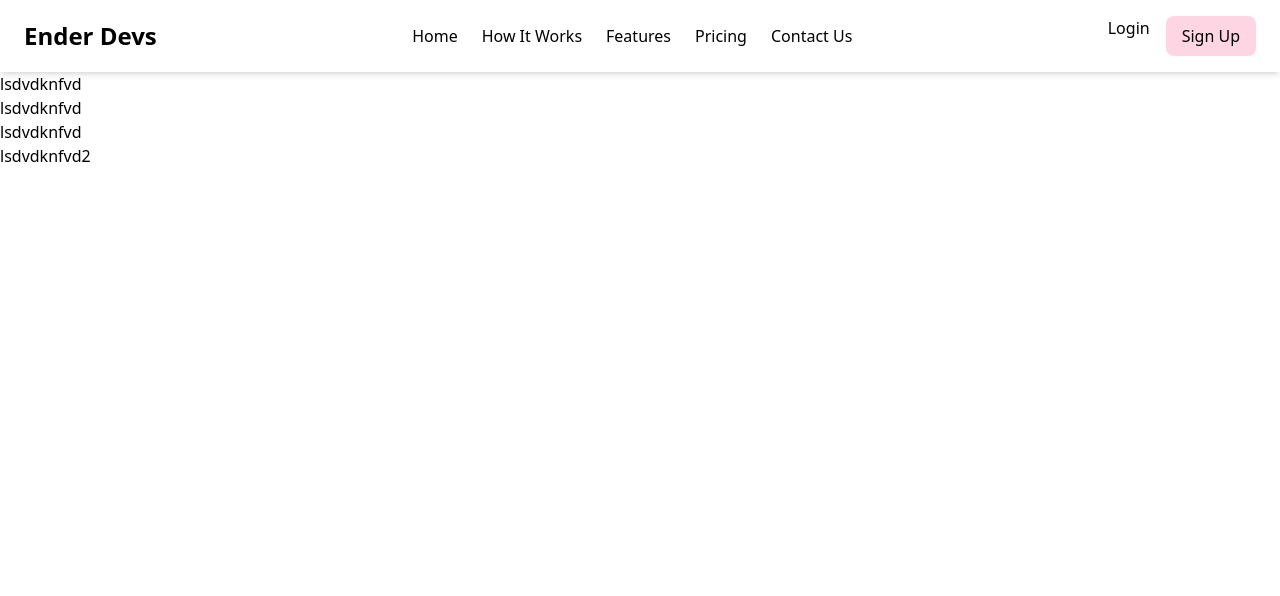
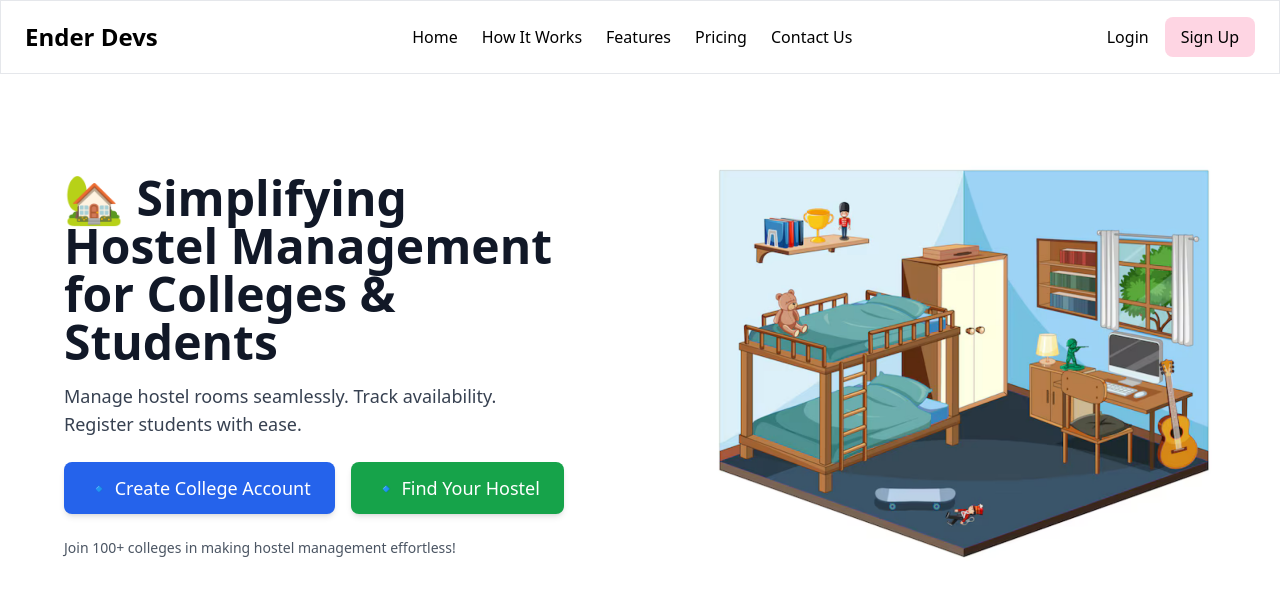
Before and after one commit to dev-aditya-lab/EnderDevs-Hostel-Management-System, a React (Vite) app: page / in a window 1280 px wide. Shown: the top 596 px of the page. Built offline with nearby package versions, Linux system fonts and the light colour scheme.

Commit message:
hero section done

```diff
--- a/src/components/L_Hero.jsx
+++ b/src/components/L_Hero.jsx
@@ -2,12 +2,39 @@ import React from 'react'
 
 function L_Hero() {
   return (
-    <>
-      <h1>lsdvdknfvd</h1>
-      <h1>lsdvdknfvd</h1>
-      <h1>lsdvdknfvd</h1>
-      <h1>lsdvdknfvd2</h1>
-    </>
+    <section className="relative py-10 px-6 text-center">
+      <div className="max-w-6xl mx-auto flex flex-col md:flex-row items-center gap-36">
+        {/* Text Content */}
+        <div className="md:w-1/2 text-left">
+          <h1 className="text-4xl md:text-5xl font-bold text-gray-900">
+            🏡 Simplifying Hostel Management for Colleges & Students
+          </h1>
+          <p className="mt-4 text-lg text-gray-700">
+            Manage hostel rooms seamlessly. Track availability. Register students with ease.
+          </p>
+          <div className="mt-6 flex gap-4">
+            <button className="px-6 py-3 bg-blue-600 text-white rounded-lg text-lg shadow-md hover:bg-blue-700">
+              🔹 Create College Account
+            </button>
+            <button className="px-6 py-3 bg-green-600 text-white rounded-lg text-lg shadow-md hover:bg-green-700">
+              🔹 Find Your Hostel
+            </button>
+          </div>
+          <p className="mt-6 text-gray-600 text-sm">
+            Join 100+ colleges in making hostel management effortless!
+          </p>
+        </div>
+
+        {/* Image */}
+        <div className="md:w-1/2 flex justify-center">
+          <img
+            src="/hero.png"
+            alt="Hero Section Image"
+            className="w-full max-w-md md:max-w-lg rounded-lg "
+          />
+        </div>
+      </div>
+    </section>
   )
 }
 
--- a/src/components/Navbar.jsx
+++ b/src/components/Navbar.jsx
@@ -5,7 +5,7 @@ export default function Navbar() {
   const [isOpen, setIsOpen] = useState(false);
 
   return (
-    <nav className="bg-white shadow-md  w-full z-50 transition-all duration-300">
+    <nav className="bg-white border border-b w-full z-50 transition-all duration-300">
       <div className="container mx-auto flex justify-between items-center py-3 px-6 md:py-4">
         {/* Logo */}
         <a href="#" className="text-black text-xl md:text-2xl font-bold hover:text-[#FED5E3] transition-colors flex items-center">Ender Devs</a>
@@ -28,7 +28,7 @@ export default function Navbar() {
         </div>
 
         {/* Login / Sign Up */}
-        <div className="hidden md:flex space-x-4">
+        <div className="hidden md:flex items-center space-x-4">
           <a href="#login" className="text-black hover:text-[#FED5E3] transition-colors">Login</a>
           <a href="#signup" className="bg-[#FED5E3] text-black px-4 py-2 rounded-lg hover:bg-[#BFF5DC] transition-all">Sign Up</a>
         </div>
@@ -36,7 +36,7 @@ export default function Navbar() {
 
       {/* Mobile Menu */}
       <div
-        className={`md:hidden bg-white shadow-md py-4 px-6 transition-all duration-300 ${isOpen ? 'max-h-screen opacity-100' : 'max-h-0 opacity-0 overflow-hidden'}`}
+        className={`md:hidden bg-white shadow-md py-2 px-6 transition-all duration-300 ${isOpen ? 'max-h-screen opacity-100' : 'max-h-0 opacity-0 overflow-hidden'}`}
       >
         <a href="#home" className="block text-black py-2 hover:text-[#FED5E3] transition-colors">Home</a>
         <a href="#how-it-works" className="block text-black py-2 hover:text-[#FED5E3] transition-colors">How It Works</a>
```
